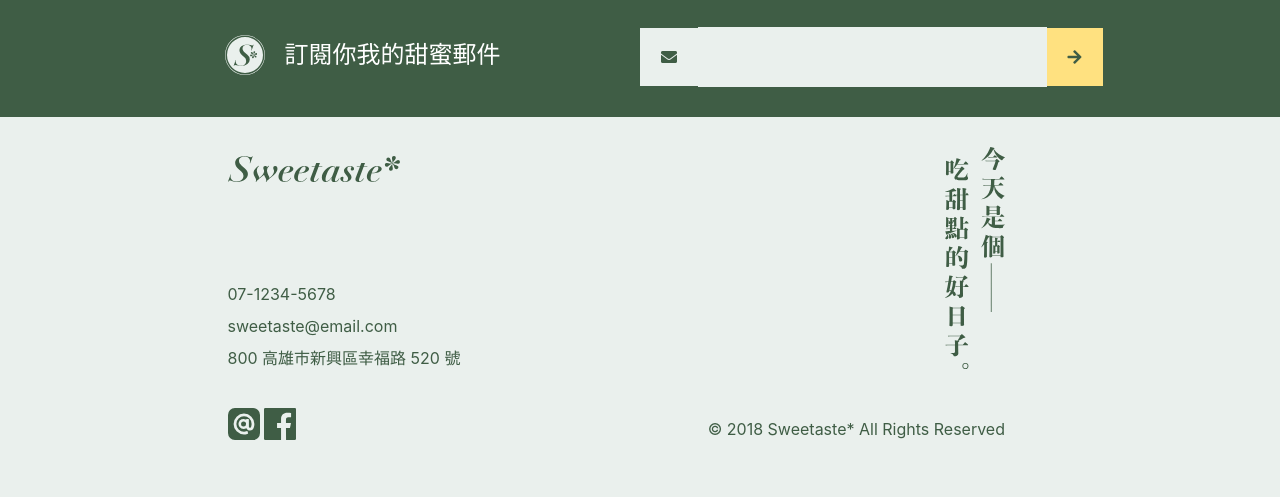
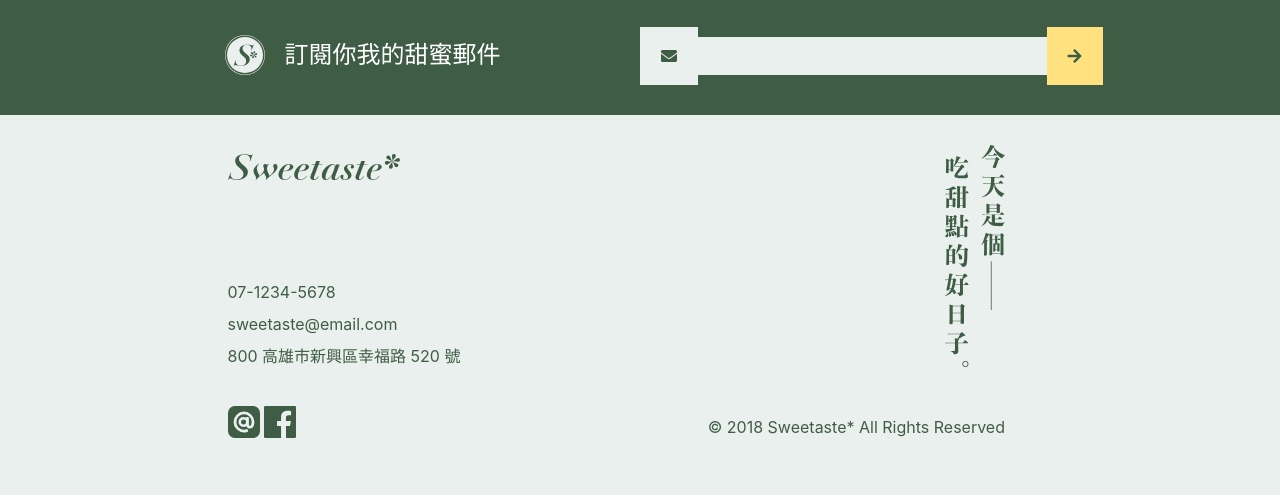
Before and after one commit to z110x119c911/final_shopping_web, a plain HTML site: page index.html in a window 1280 px wide. Shown: the part 1538-2035 px from the top of the page. Drawn offline with nearby package versions, Linux system fonts and the light colour scheme.

Commit message:
Update index.html

```diff
--- a/index.html
+++ b/index.html
@@ -176,7 +176,7 @@
                                     <i class="fas fa-envelope text-darkGreen bg-bgGreen p-16"></i>
                                 </span>
                             </div>
-                            <input type="email" class="form-control py-6 bg-bgGreen border-0 rounded-0 w-100"
+                            <input type="email" class="form-control py-23 bg-bgGreen border-0 rounded-0 w-100"
                                  placeholder="">
                             <div class="input-group-append">
                                 <a href="#" class="border-0"><i
```
